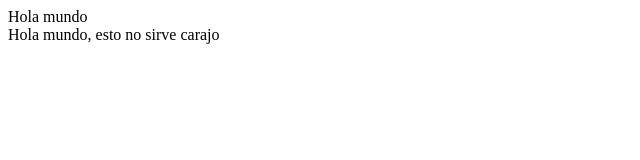
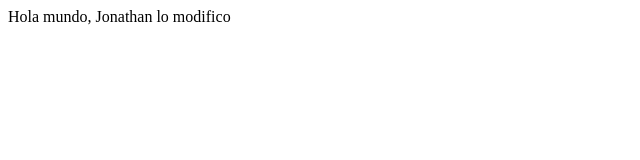
Before and after one commit to CamillosMFC/PruebaFinal, a website: page AplicacionHTML1/public_html/index.html in a window 1280 px wide. Shown: the whole page, without its empty margins (0-640 px from the left). Drawn offline with Linux system fonts and the light colour scheme.

Commit message:
Jonathan lo modifico

```diff
--- a/AplicacionHTML1/public_html/index.html
+++ b/AplicacionHTML1/public_html/index.html
@@ -11,22 +11,6 @@ and open the template in the editor.
         <meta name="viewport" content="width=device-width, initial-scale=1.0">
     </head>
     <body>
-        <div>Hola mundo</div>
+        <div>Hola mundo, Jonathan lo modifico</div>
     </body>
 </html>
-<!DOCTYPE html>
-<!--
-To change this license header, choose License Headers in Project Properties.
-To change this template file, choose Tools | Templates
-and open the template in the editor.
--->
-<html>
-    <head>
-        <title>Aplicacion 2</title>
-        <meta charset="UTF-8">
-        <meta name="viewport" content="width=device-width, initial-scale=1.0">
-    </head>
-    <body>
-        <div>Hola mundo, esto no sirve carajo</div>
-    </body>
-</html>
```
